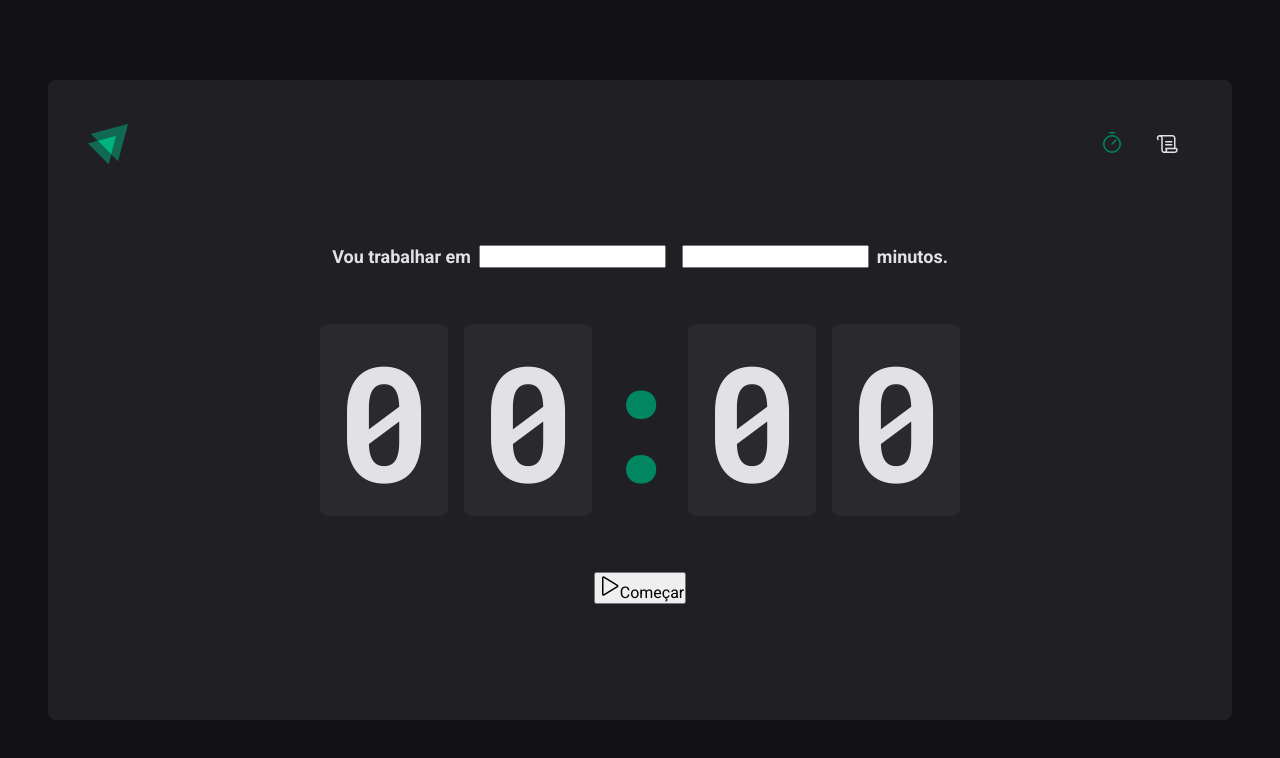
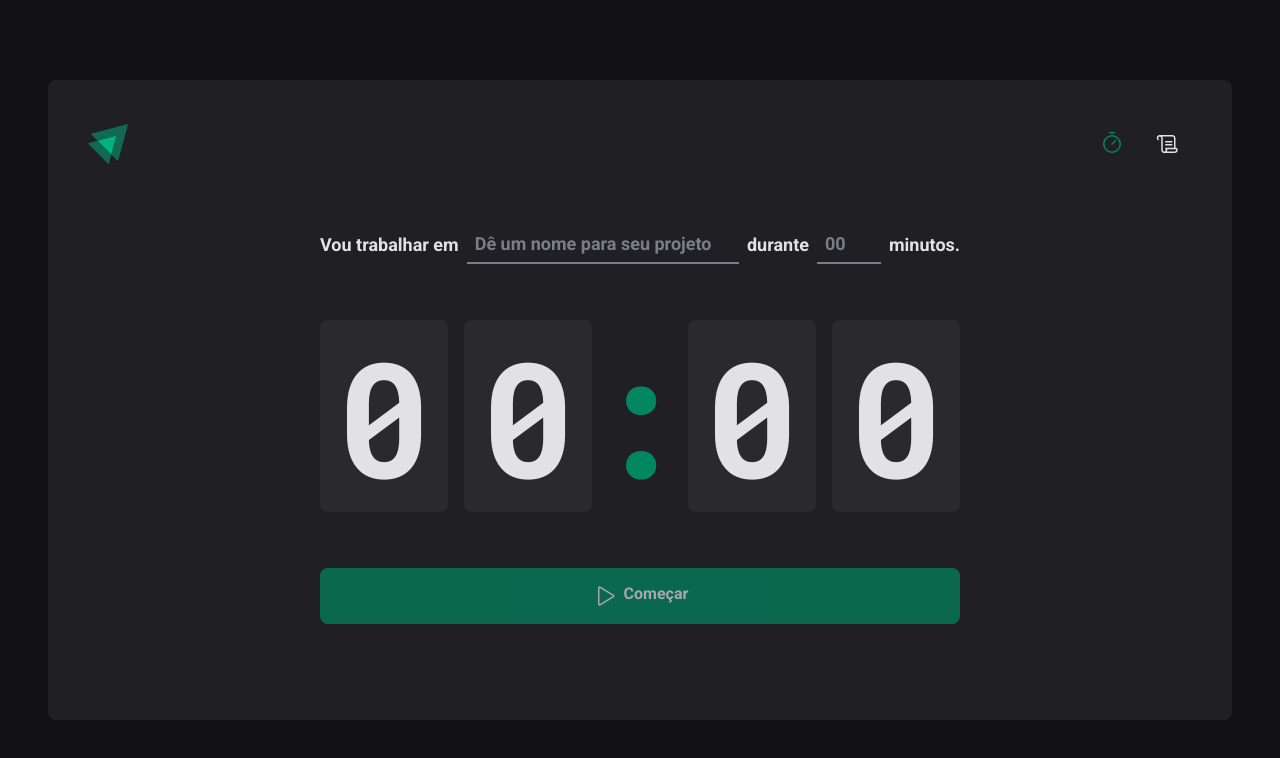
Before and after one commit to martelode38/Study-Timer, a React (Vite) app: page / in a window 1280 px wide. Shown: the top 758 px of the page. Built offline with nearby package versions, Linux system fonts and the light colour scheme.

Commit message:
pagina home finalizada

```diff
--- a/src/pages/Home/index.tsx
+++ b/src/pages/Home/index.tsx
@@ -1,5 +1,5 @@
 import { Play } from "phosphor-react";
-import { CountdownContainer, FormContainer, HomeContainer, Separator } from "./styles";
+import { CountdownContainer, FormContainer, HomeContainer, MinutesAmouthImputs, Separator, StartCountDownButton, TaskImput } from "./styles";
 
 export function Home(){
 
@@ -11,10 +11,20 @@ export function Home(){
                 <label htmlFor="task">
                     Vou trabalhar em
                 </label>
-                <input type="task" />
+                <TaskImput id="task" list="task-suggestions" placeholder="Dê um nome para seu projeto"/>
 
-                <label htmlFor="minutesAmount"></label>
-                <input type="number" id="minutesAmount" />
+                <datalist id="task-suggestions">
+                    <option value="projeto 1"/>
+                </datalist>
+
+                <label htmlFor="minutesAmount">durante</label>
+                <MinutesAmouthImputs
+                    type="number"
+                    id="minutesAmount"
+                    placeholder="00"
+                    step={5}
+                    min={1}
+                    max={120}/>
 
                 <span>minutos.</span>
 
@@ -28,10 +38,12 @@ export function Home(){
                     <span>0</span>
                 </CountdownContainer>
 
-                <button type="submit">
+                <StartCountDownButton
+                disabled
+                type="submit">
                     <Play size={24}/>
                     Começar
-                </button>
+                </StartCountDownButton>
 
             </form>
         </HomeContainer>
--- a/src/pages/Home/styles.ts
+++ b/src/pages/Home/styles.ts
@@ -12,6 +12,8 @@ export const HomeContainer = styled.main`
         flex-direction: column;
         align-items: center;
         gap: 3.5rem;
+
+
     }
 `;
 
@@ -25,6 +27,55 @@ export const FormContainer = styled.div`
     font-size: 1.125rem;
     font-weight: bold;
     flex-wrap: wrap;
+`;
+
+export const TaskImput = styled.input`
+    background: transparent;
+    height: 2.5rem;
+    flex: 1;
+    border: 0;
+    border-bottom: 2px solid ${(props) => props.theme['gray-500']};
+    font-weight: bold;
+    font-size: inherit;
+    padding: 0 0.5rem;
+    color: ${(props)=>props.theme['gray-100']};
+
+    &::-webkit-calendar-picker-indicator {
+        display: none !important;
+    }
+
+    &:focus {
+        box-shadow: none;
+        border-color: ${(props)=>props.theme['gray-500']};
+
+    }
+    &::placeholder {
+        color: ${(props)=>props.theme['gray-500']};
+    }
+
+
+`;
+
+export const MinutesAmouthImputs = styled.input`
+    background: transparent;
+    height: 2.5rem;
+    width: 4rem;
+    border: 0;
+
+    border-bottom: 2px solid ${(props) => props.theme['gray-500']};
+    font-weight: bold;
+    font-size: inherit;
+    padding: 0 0.5rem;
+    color: ${(props)=>props.theme['gray-100']};
+
+    &:focus {
+        box-shadow: none;
+        border-color: ${(props)=>props.theme['gray-500']};
+
+    }
+    &::placeholder {
+        color: ${(props)=>props.theme['gray-500']};
+    }
 `;
 
 export const CountdownContainer = styled.div`
@@ -55,3 +106,30 @@ export const Separator = styled.div`
     display: flex;
     justify-content: center;
 `;
+export const StartCountDownButton = styled.button`
+    width: 100%;
+    border: 0;
+    padding: 1rem;
+    border-radius: 8px;
+
+    display: flex;
+    align-self: center;
+    justify-content: center;
+
+    gap: 0.5rem;
+    font-weight: bold;
+
+    cursor: pointer;
+
+    background: ${props => props.theme['green-500']};
+    color: ${props => props.theme['gray-100']};
+
+    &:disabled {
+        opacity: 0.7;
+        cursor: not-allowed;
+    }
+
+    &:not(:disabled):hover {
+        background: ${props => props.theme['green-700']};
+    }
+`;
```
